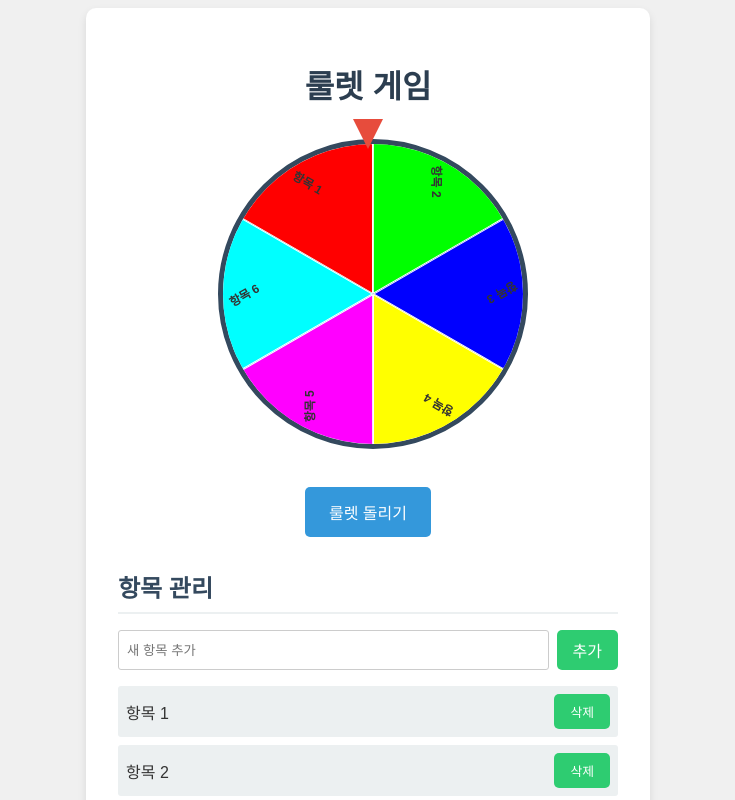
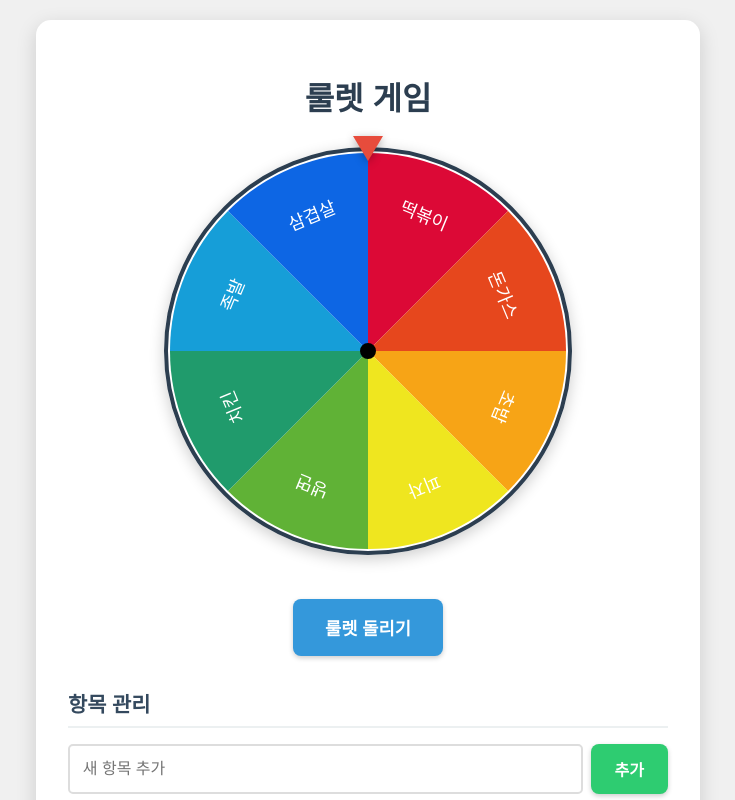
Before and after one commit to Kino21/vercel_demo, a Next.js app: page / in a window 1280 px wide. Shown: the top 800 px of the page, without its empty margins (272-1007 px from the left). Built offline with nearby package versions, Linux system fonts and the light colour scheme.

Commit message:
룰렛 수정 완료 : 정상 작동

```diff
--- a/app/globals.css
+++ b/app/globals.css
@@ -1,5 +1,5 @@
 body {
-  font-family: sans-serif;
+  font-family: Arial, sans-serif;
   display: flex;
   justify-content: center;
   align-items: center;
@@ -7,107 +7,92 @@ body {
   background-color: #f0f0f0;
   color: #333;
   text-align: center;
+  margin: 0;
+  padding: 20px;
 }
 
 .container {
   background-color: white;
   padding: 2rem;
-  border-radius: 10px;
-  box-shadow: 0 4px 8px rgba(0, 0, 0, 0.1);
+  border-radius: 15px;
+  box-shadow: 0 6px 20px rgba(0, 0, 0, 0.15);
   width: 90%;
-  max-width: 500px;
+  max-width: 600px;
 }
 
 h1 {
   color: #2c3e50;
   margin-bottom: 1.5rem;
+  font-size: 2rem;
 }
 
 .roulette-container {
   position: relative;
-  width: 300px;
-  height: 300px;
+  width: 400px;
+  height: 400px;
   margin: 2rem auto;
-}
-
-.roulette {
-  width: 100%;
-  height: 100%;
-  border-radius: 50%;
-  border: 5px solid #34495e;
-  position: relative;
-  overflow: hidden;
-}
-
-.slice {
-  position: absolute;
-  width: 50%;
-  height: 50%;
-  transform-origin: 100% 100%;
   display: flex;
   justify-content: center;
   align-items: center;
-  font-weight: bold;
-  color: #333;
-  padding-left: 20px;
-  box-sizing: border-box;
-  overflow: hidden;
-  border: 1px solid #fff;
 }
 
-.slice span {
-  display: block;
-  transform: rotate(45deg);
-  max-width: 80px;
-  word-wrap: break-word;
-  text-align: center;
-  font-size: 12px;
-}
-
-.slice span {
-  display: block;
-  transform: rotate(-45deg);
-  max-width: 80px;
-  word-wrap: break-word;
+.roulette-canvas {
+  border-radius: 50%;
+  border: 4px solid #2c3e50;
+  box-shadow: 0 4px 15px rgba(0, 0, 0, 0.2);
+  cursor: pointer;
 }
 
 .pointer {
   position: absolute;
-  top: -20px;
+  top: -15px;
   left: 50%;
   transform: translateX(-50%);
   width: 0;
   height: 0;
   border-left: 15px solid transparent;
   border-right: 15px solid transparent;
-  border-top: 30px solid #e74c3c;
+  border-top: 25px solid #e74c3c;
+  z-index: 10;
+  filter: drop-shadow(0 2px 4px rgba(0, 0, 0, 0.3));
 }
 
 .result {
   margin-top: 1.5rem;
-  font-size: 1.2rem;
-  color: #2980b9;
+  font-size: 1.4rem;
+  color: #e74c3c;
+  font-weight: bold;
+  padding: 1rem;
+  background-color: #f8f9fa;
+  border-radius: 8px;
+  border-left: 4px solid #e74c3c;
 }
 
 button {
   background-color: #3498db;
   color: white;
   border: none;
-  padding: 0.8rem 1.5rem;
-  border-radius: 5px;
+  padding: 1rem 2rem;
+  border-radius: 8px;
   cursor: pointer;
-  font-size: 1rem;
-  transition: background-color 0.3s;
+  font-size: 1.1rem;
+  font-weight: bold;
+  transition: all 0.3s ease;
   margin-top: 1rem;
+  box-shadow: 0 2px 5px rgba(0, 0, 0, 0.2);
 }
 
 button:hover:not(:disabled) {
   background-color: #2980b9;
+  transform: translateY(-2px);
+  box-shadow: 0 4px 8px rgba(0, 0, 0, 0.3);
 }
 
 button:disabled {
   background-color: #bdc3c7;
   cursor: not-allowed;
+  transform: none;
+  box-shadow: none;
 }
 
 .item-management {
@@ -120,6 +105,7 @@ button:disabled {
   border-bottom: 2px solid #ecf0f1;
   padding-bottom: 0.5rem;
   margin-bottom: 1rem;
+  font-size: 1.3rem;
 }
 
 .add-item {
@@ -130,40 +116,57 @@ button:disabled {
 
 input[type="text"] {
   flex-grow: 1;
-  padding: 0.5rem;
-  border: 1px solid #ccc;
-  border-radius: 3px;
+  padding: 0.8rem;
+  border: 2px solid #ddd;
+  border-radius: 5px;
+  font-size: 1rem;
+  transition: border-color 0.3s ease;
 }
 
-.item-management button {
-  background-color: #2ecc71;
-  padding: 0.5rem 1rem;
-  margin-top: 0;
+input[type="text"]:focus {
+  outline: none;
+  border-color: #3498db;
 }
 
-.item-management button:hover {
+.add-item button {
+  background-color: #2ecc71;
+  padding: 0.8rem 1.5rem;
+  margin-top: 0;
+  font-size: 1rem;
+}
+
+.add-item button:hover {
   background-color: #27ae60;
 }
 
 ul {
   list-style-type: none;
   padding: 0;
+  max-height: 200px;
+  overflow-y: auto;
 }
 
 li {
   display: flex;
   justify-content: space-between;
   align-items: center;
-  padding: 0.5rem;
-  background-color: #ecf0f1;
-  border-radius: 3px;
+  padding: 0.8rem;
+  background-color: #f8f9fa;
+  border-radius: 5px;
   margin-bottom: 0.5rem;
+  border: 1px solid #e9ecef;
+  transition: background-color 0.3s ease;
+}
+
+li:hover {
+  background-color: #e9ecef;
 }
 
 li button {
   background-color: #e74c3c;
-  font-size: 0.8rem;
-  padding: 0.3rem 0.6rem;
+  font-size: 0.9rem;
+  padding: 0.4rem 0.8rem;
+  margin: 0;
 }
 
 li button:hover {
--- a/app/page.tsx
+++ b/app/page.tsx
@@ -1,13 +1,89 @@
 "use client";
 
-import { useState } from 'react';
+import { useState, useRef, useEffect } from 'react';
 
 export default function Home() {
-  const [items, setItems] = useState<string[]>(['항목 1', '항목 2', '항목 3', '항목 4', '항목 5', '항목 6']);
+  const canvasRef = useRef<HTMLCanvasElement>(null);
+  const [items, setItems] = useState<string[]>(['떡볶이', '돈가스', '초밥', '피자', '냉면', '치킨', '족발', '삼겹살']);
   const [newItem, setNewItem] = useState<string>('');
-  const [rotation, setRotation] = useState<number>(0);
   const [spinning, setSpinning] = useState<boolean>(false);
   const [selectedItem, setSelectedItem] = useState<string | null>(null);
+  const [rotation, setRotation] = useState<number>(0);
+
+  const colors = [
+    "#dc0936",
+    "#e6471d",
+    "#f7a416",
+    "#efe61f",
+    "#60b236",
+    "#209b6c",
+    "#169ed8",
+    "#0d66e4",
+    "#87207b",
+    "#be107f",
+    "#e7167b"
+  ];
+
+  const drawRoulette = () => {
+    const canvas = canvasRef.current;
+    if (!canvas) return;
+
+    const ctx = canvas.getContext('2d');
+    if (!ctx) return;
+
+    // 캔버스 크기 설정
+    canvas.width = 400;
+    canvas.height = 400;
+
+    const [cw, ch] = [canvas.width / 2, canvas.height / 2];
+    const arc = (2 * Math.PI) / items.length;
+
+    // 배경 초기화
+    ctx.clearRect(0, 0, canvas.width, canvas.height);
+
+    // 룰렛 조각들 그리기
+    for (let i = 0; i < items.length; i++) {
+      ctx.beginPath();
+      ctx.fillStyle = colors[i % colors.length];
+      ctx.moveTo(cw, ch);
+      ctx.arc(cw, ch, cw - 2, arc * i - Math.PI / 2, arc * (i + 1) - Math.PI / 2);
+      ctx.fill();
+      ctx.closePath();
+    }
+
+    // 텍스트 그리기
+    ctx.fillStyle = "#fff";
+    ctx.font = "18px Arial";
+    ctx.textAlign = "center";
+
+    for (let i = 0; i < items.length; i++) {
+      const angle = arc * i + arc / 2 - Math.PI / 2;
+
+      ctx.save();
+
+      ctx.translate(
+        cw + Math.cos(angle) * (cw - 60),
+        ch + Math.sin(angle) * (ch - 60)
+      );
+
+      ctx.rotate(angle + Math.PI / 2);
+
+      // 텍스트를 여러 줄로 나누어 그리기
+      items[i].split(" ").forEach((text, j) => {
+        ctx.fillText(text, 0, 30 * j);
+      });
+
+      ctx.restore();
+    }
+
+    // 중앙 원 그리기
+    ctx.fillStyle = "#000";
+    ctx.beginPath();
+    ctx.moveTo(cw, ch);
+    ctx.arc(cw, ch, 8, 0, Math.PI * 2);
+    ctx.fill();
+    ctx.closePath();
+  };
 
   const addItem = () => {
     if (newItem.trim() && !items.includes(newItem.trim())) {
@@ -17,7 +93,9 @@ export default function Home() {
   };
 
   const removeItem = (itemToRemove: string) => {
-    setItems(items.filter(item => item !== itemToRemove));
+    if (items.length > 2) {
+      setItems(items.filter(item => item !== itemToRemove));
+    }
   };
 
   const spin = () => {
@@ -26,95 +104,45 @@ export default function Home() {
     setSpinning(true);
     setSelectedItem(null);
 
-    const totalItems = items.length;
-    const randomDegree = Math.floor(Math.random() * 360);
-    const extraRotations = 360 * 5; // 5바퀴 추가 회전
-    const newRotation = rotation + extraRotations + randomDegree;
+    const canvas = canvasRef.current;
+    if (!canvas) return;
 
-    setRotation(newRotation);
+    // 초기 상태로 리셋
+    canvas.style.transform = 'initial';
+    canvas.style.transition = 'initial';
 
     setTimeout(() => {
-      // 수학적 계산을 통한 정확한 선택 알고리즘
-      const finalRotation = newRotation % 360;
-      const sliceAngle = 360 / totalItems;
+      const randomIndex = Math.floor(Math.random() * items.length);
+      const arc = 360 / items.length;
 
-      // 포인터는 12시 방향(0도)에 고정되어 있음
-      // 룰렛이 시계방향으로 회전하므로, 포인터 기준에서 역방향으로 계산
-      // 첫 번째 항목은 12시~1시 방향에 위치하므로 오프셋 적용
-      let pointerAngle = (360 - finalRotation + (sliceAngle / 2)) % 360;
+      // 선택된 항목이 12시 방향(포인터)에 오도록 계산
+      const targetRotation = (360 - arc * (randomIndex + 1) + 3600) + (arc / 3);
 
-      // 음수 각도를 양수로 변환
-      if (pointerAngle < 0) {
-        pointerAngle += 360;
-      }
+      setRotation(targetRotation);
 
-      // 선택된 항목의 인덱스 계산
-      const selectedIndex = Math.floor(pointerAngle / sliceAngle) % totalItems;
+      canvas.style.transform = `rotate(${targetRotation}deg)`;
+      canvas.style.transition = '3s cubic-bezier(0.25, 0.1, 0.25, 1)';
 
-      console.log('Final rotation:', finalRotation);
-      console.log('Slice angle:', sliceAngle);
-      console.log('Pointer angle:', pointerAngle);
-      console.log('Selected index:', selectedIndex);
-      console.log('Selected item:', items[selectedIndex]);
-
-      setSelectedItem(items[selectedIndex]);
-      setSpinning(false);
-    }, 5000); // 5초 동안 회전
+      setTimeout(() => {
+        setSelectedItem(items[randomIndex]);
+        setSpinning(false);
+      }, 3000);
+    }, 1);
   };
 
-  const getSliceColor = (index: number) => {
-    // 각 항목별로 구별되는 고유 색상 (RGB 값이 충분히 다른 색상들)
-    const colors = [
-      '#FF0000', // 빨강
-      '#00FF00', // 초록
-      '#0000FF', // 파랑
-      '#FFFF00', // 노랑
-      '#FF00FF', // 마젠타
-      '#00FFFF', // 시안
-      '#FF8000', // 주황
-      '#8000FF', // 보라
-      '#FF0080', // 분홍
-      '#80FF00', // 라임
-      '#0080FF', // 하늘색
-      '#FF8080'  // 연빨강
-    ];
-    return colors[index % colors.length];
-  };
+  useEffect(() => {
+    drawRoulette();
+  }, [items]);
 
   return (
     <div className="container">
       <h1>룰렛 게임</h1>
+
       <div className="roulette-container">
-        <div
-          className="roulette"
-          style={{
-            transform: `rotate(${rotation}deg)`,
-            transition: spinning ? 'transform 5s cubic-bezier(0.25, 0.1, 0.25, 1)' : 'none'
-          }}
-        >
-          {items.map((item, index) => {
-            const sliceAngle = 360 / items.length;
-            const rotateAngle = sliceAngle * index;
-
-            return (
-              <div
-                key={item}
-                className="slice"
-                style={{
-                  transform: `rotate(${rotateAngle}deg) skewY(${90 - sliceAngle}deg)`,
-                  backgroundColor: getSliceColor(index)
-                }}
-              >
-                <span style={{
-                  transform: `skewY(${-(90 - sliceAngle)}deg) rotate(${sliceAngle / 2}deg)`,
-                  display: 'block'
-                }}>
-                  {item}
-                </span>
-              </div>
-            );
-          })}
-        </div>
+        <canvas
+          ref={canvasRef}
+          className="roulette-canvas"
+        />
         <div className="pointer"></div>
       </div>
 
@@ -144,7 +172,9 @@ export default function Home() {
           {items.map(item => (
             <li key={item}>
               {item}
-              <button onClick={() => removeItem(item)}>삭제</button>
+              {items.length > 2 && (
+                <button onClick={() => removeItem(item)}>삭제</button>
+              )}
             </li>
           ))}
         </ul>
```
